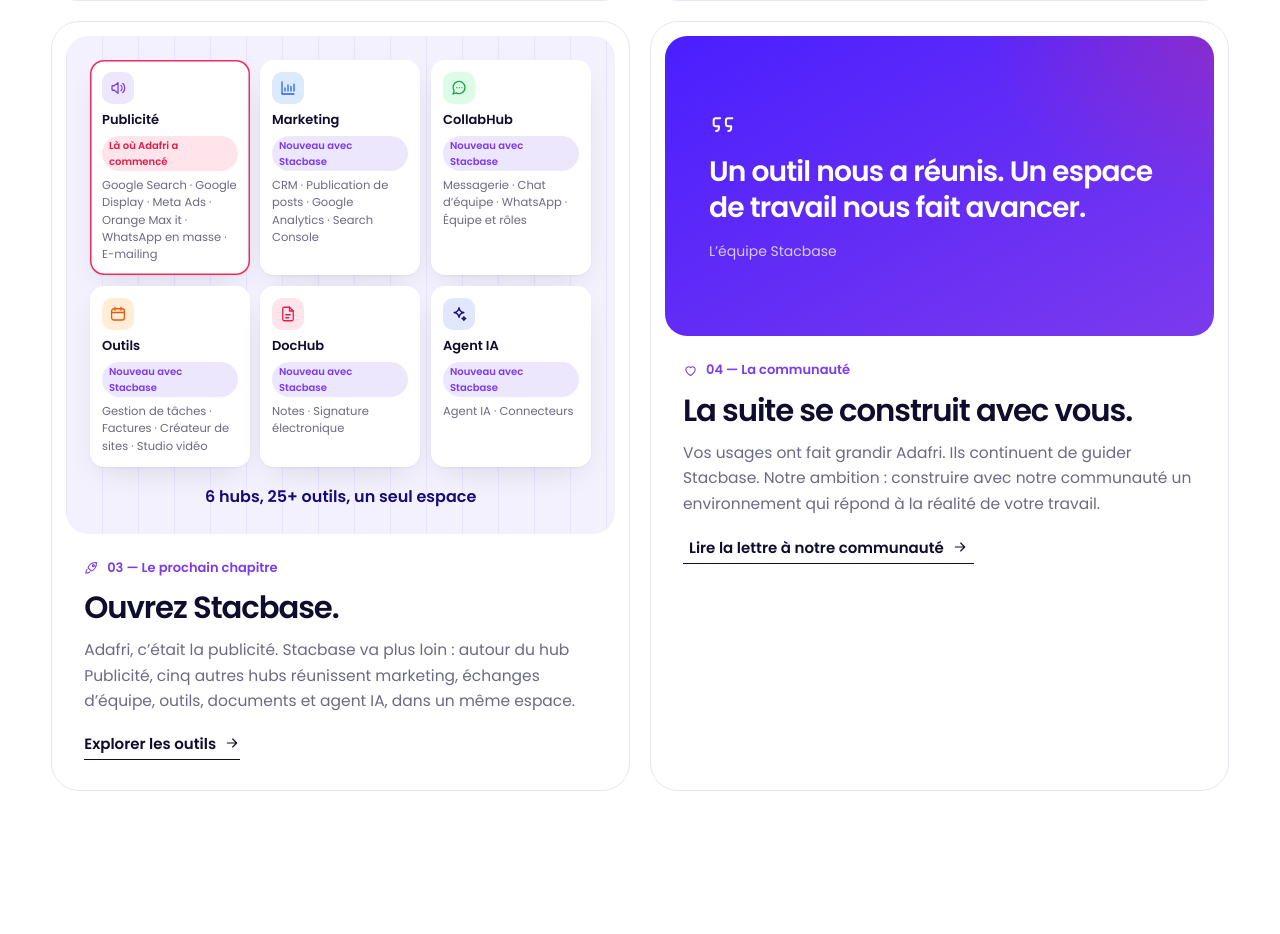
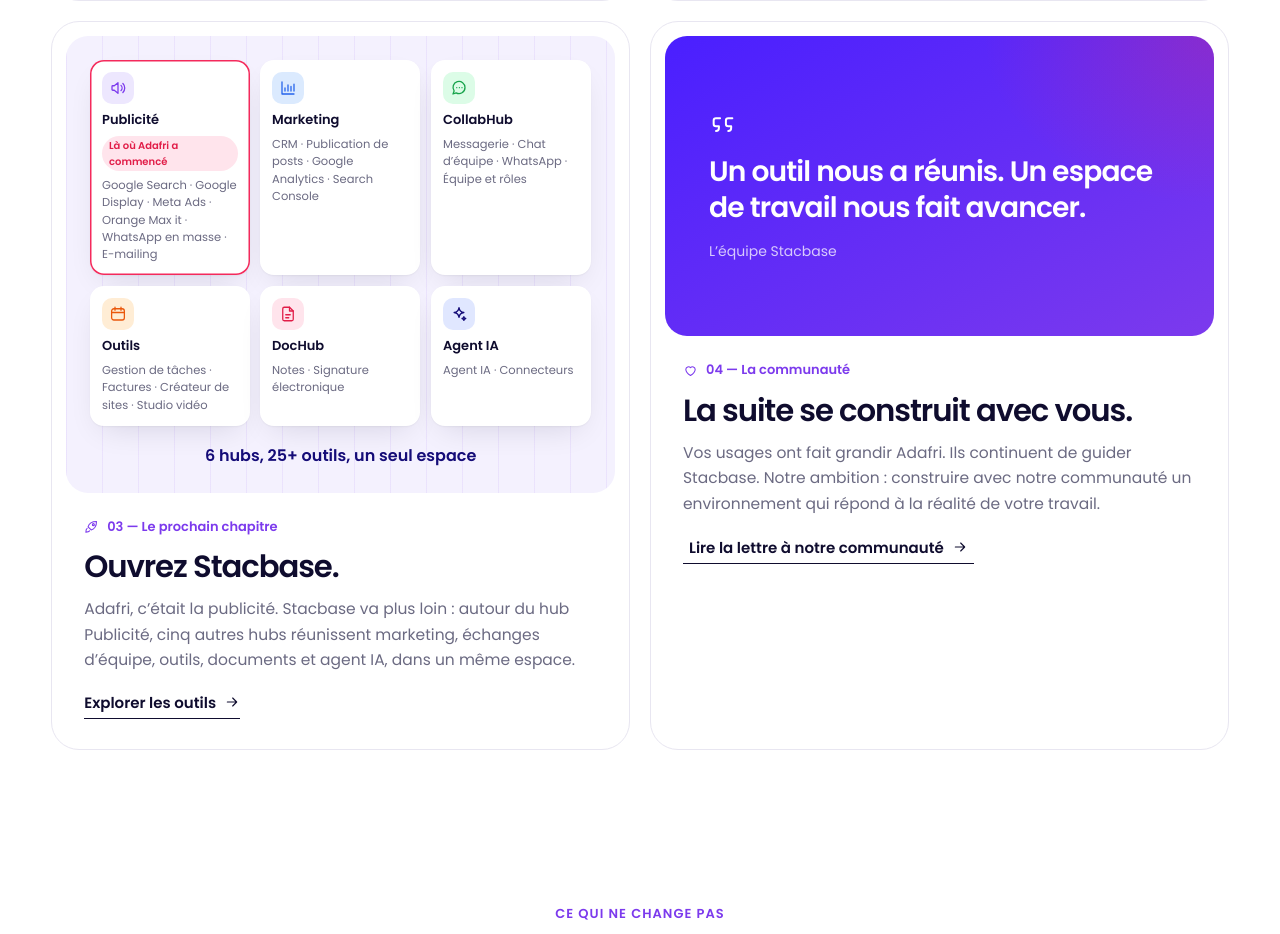
Before and after one commit to Cheikh-Kanteye/stacbase-landing, a Next.js app: page /adafri in a window 1280 px wide. Shown: the part 2342-3276 px from the top of the page. Built offline with nearby package versions, Linux system fonts and the light colour scheme.

Commit message:
fix(site): Adafri — plus de bandeau « Nouveau avec Stacbase » sur les hubs (#12)

```diff
--- a/components/AdafriStory.tsx
+++ b/components/AdafriStory.tsx
@@ -156,8 +156,8 @@
                   <Icon size={18} />
                 </span>
                 <p className={s.hubName}>{h.hub}</p>
-                {/* La publicité, c'était Adafri ; tout le reste, Stacbase l'ajoute. */}
-                <span className={s.hubTag} data-origin={k === 0 || undefined}>{k === 0 ? c.hubAdafri : c.hubNew}</span>
+                {/* Seul le hub d'origine porte une étiquette : la publicité, c'était Adafri. */}
+                {k === 0 && <span className={s.hubTag} data-origin>{c.hubAdafri}</span>}
                 <p className={s.hubTools}>{h.tools.filter((tool) => !tool.soon).map((tool) => tool.name).join(' · ')}</p>
               </div>
             )
```
